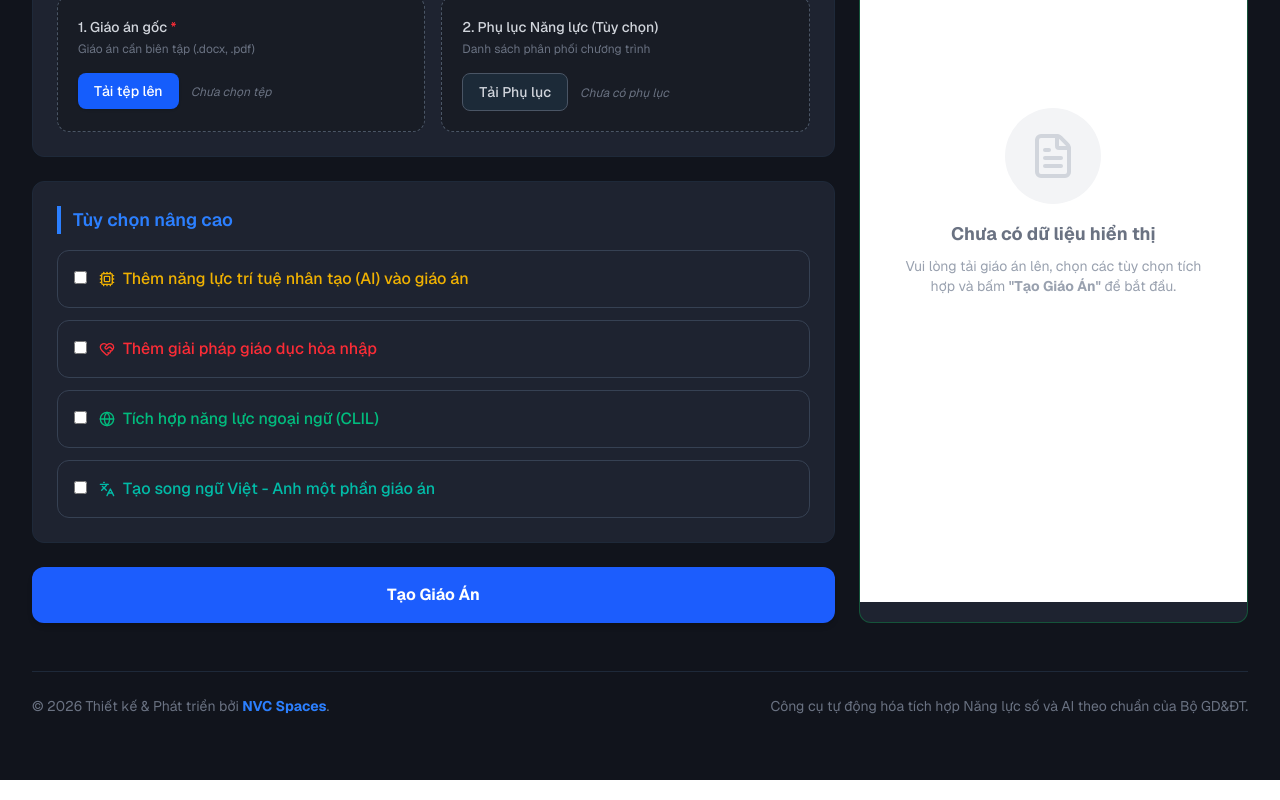
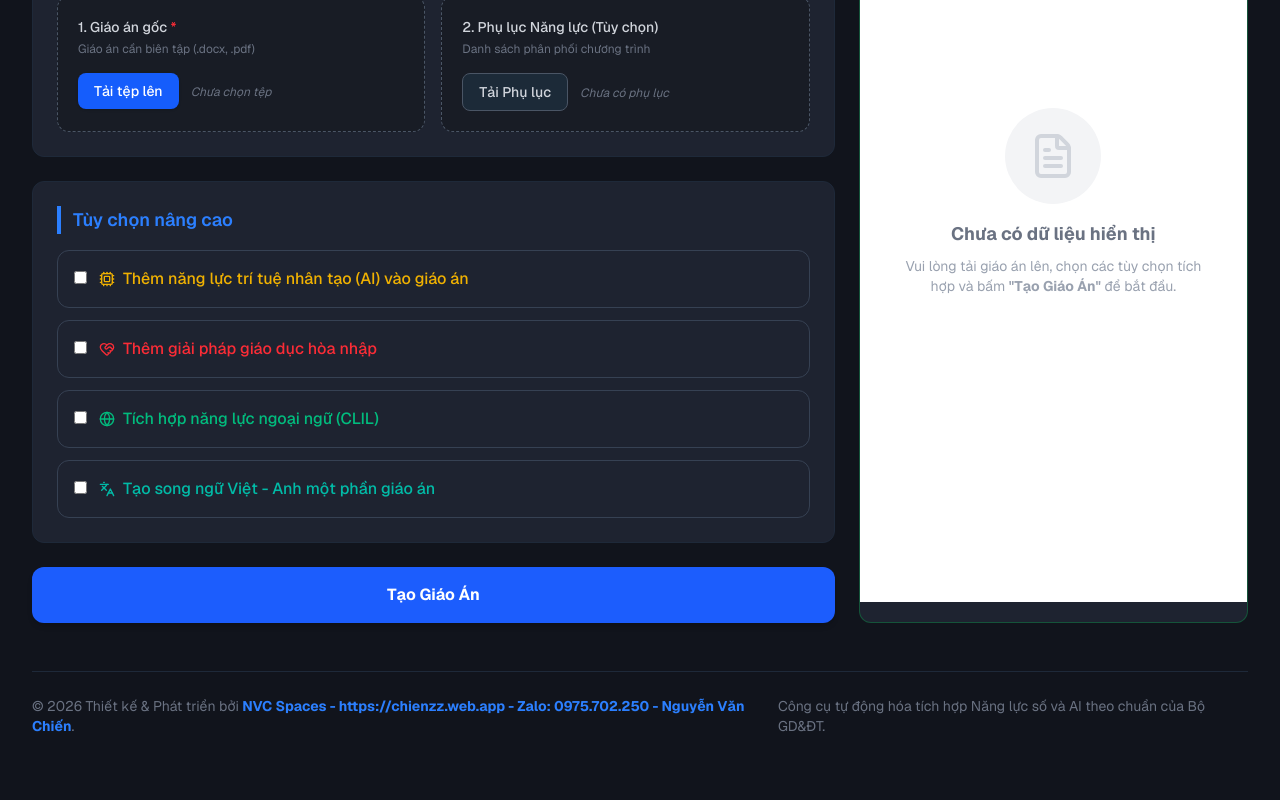
Before and after one commit to nvchienspt-maker/giao-an-NLS-AI, a Next.js app: page / in a window 1280 px wide. Shown: the part 391-1191 px from the top of the page. Built offline with nearby package versions, Linux system fonts and the light colour scheme.

Commit message:
update file app/page.tsx and app/components/SettingsModal.tsx to pass isDarkMode prop to SettingsModal component

```diff
--- a/app/page.tsx
+++ b/app/page.tsx
@@ -340,7 +340,7 @@ export default function Home() {
         <p>
           © {new Date().getFullYear()} Thiết kế & Phát triển bởi{" "}
           <a href="https://chienzz.web.app" target="_blank" rel="noopener noreferrer" className="font-bold text-blue-500 hover:text-blue-600 hover:underline transition-colors">
-            NVC Spaces
+            NVC Spaces - https://chienzz.web.app - Zalo: 0975.702.250 - Nguyễn Văn Chiến
           </a>.
         </p>
         <p className="mt-2 md:mt-0">Công cụ tự động hóa tích hợp Năng lực số và AI theo chuẩn của Bộ GD&ĐT.</p>
```
